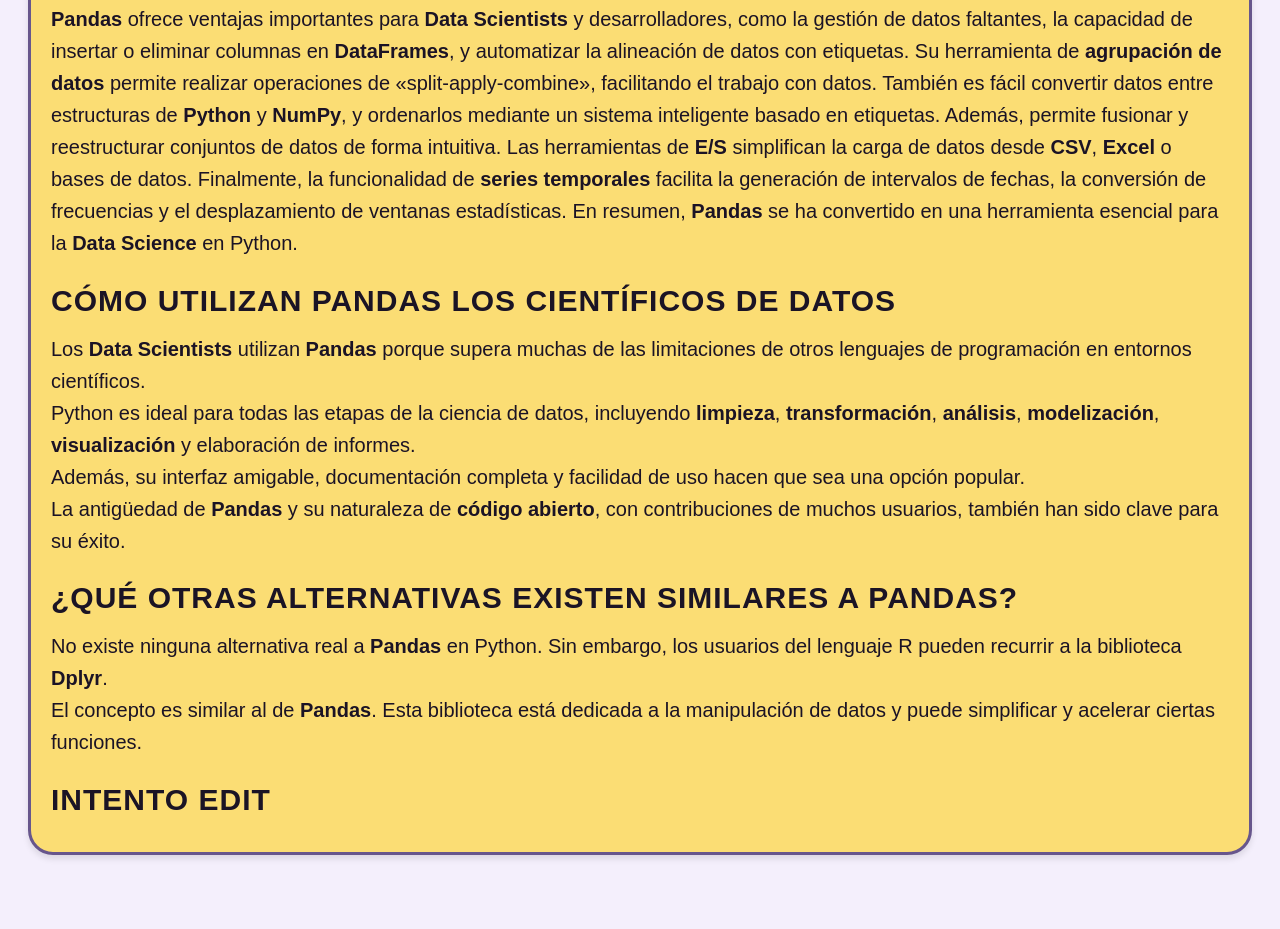
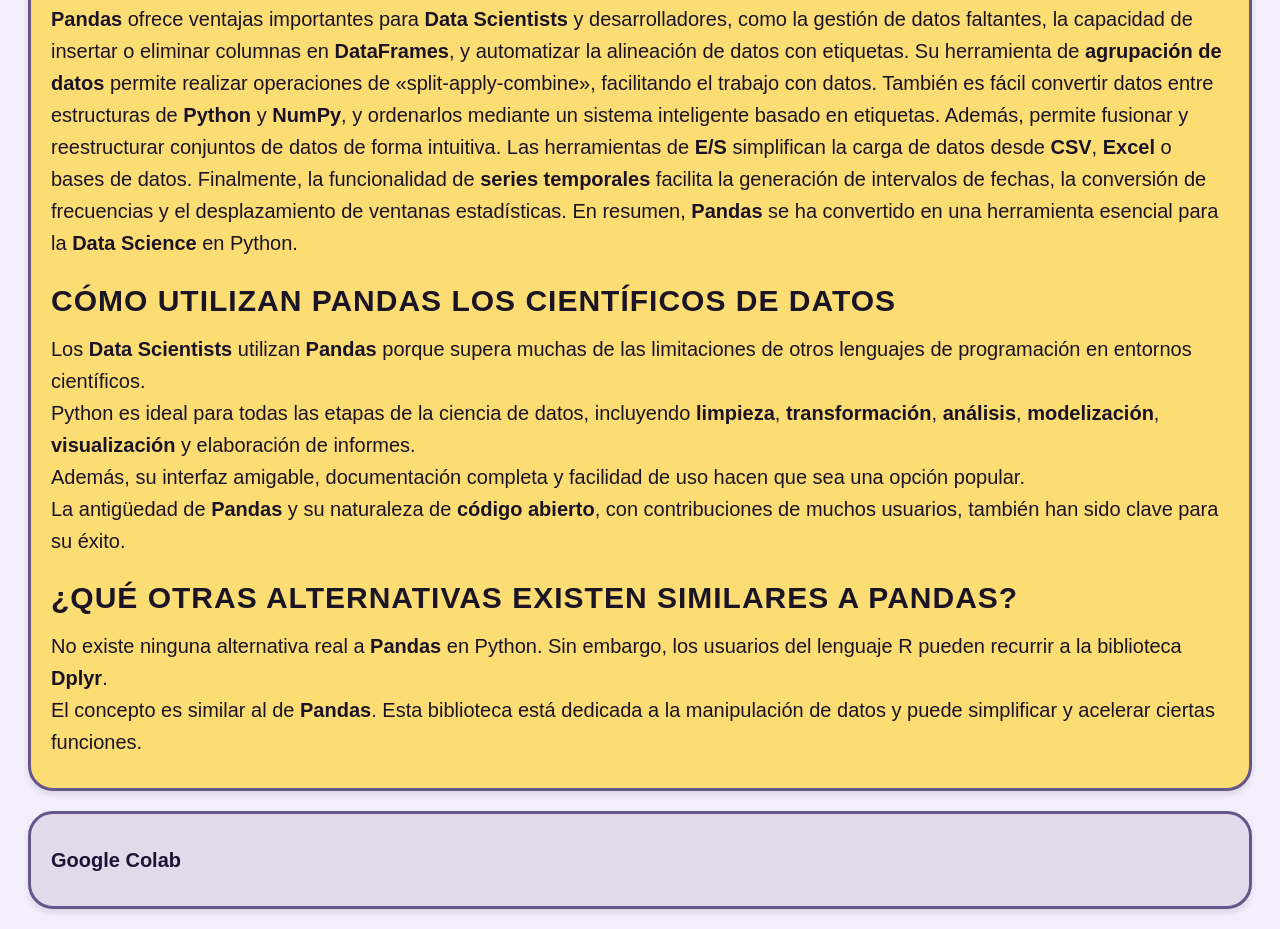
Before and after one commit to Danih1714/Danih1714.github.io, a plain HTML site: page index.html in a window 1280 px wide. Shown: the part 1587-2516 px from the top of the page. Before the commit the page ends 2462 px from the top, so only its background shows below. Drawn offline with Linux system fonts and the light colour scheme.

Commit message:
index.html

```diff
--- a/index.html
+++ b/index.html
@@ -88,8 +88,8 @@
       No existe ninguna alternativa real a <strong>Pandas</strong> en Python. Sin embargo, los usuarios del lenguaje R pueden recurrir a la biblioteca <strong>Dplyr</strong>.<br>
       El concepto es similar al de <strong>Pandas</strong>. Esta biblioteca está dedicada a la manipulación de datos y puede simplificar y acelerar ciertas funciones.
   </p>
-  <h2>intento edit</h2>
+
 </div>
-
+<footer class="uno"><p class="link"> <a href="https://colab.research.google.com/drive/1cj71LT6An6WnHGdwfp6oCb3mVF1rgcGv?usp=sharing">Google Colab</a></p></footer>
 </body>
 </html>
```
